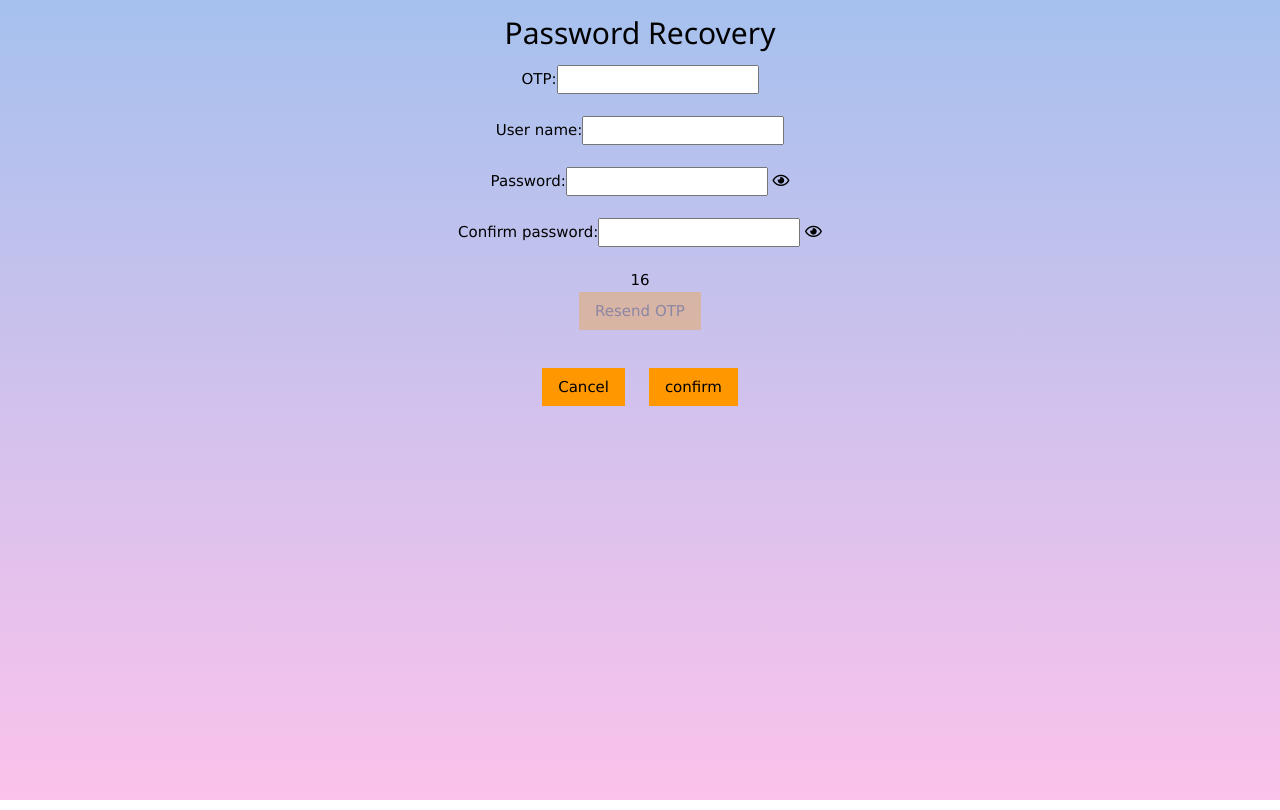
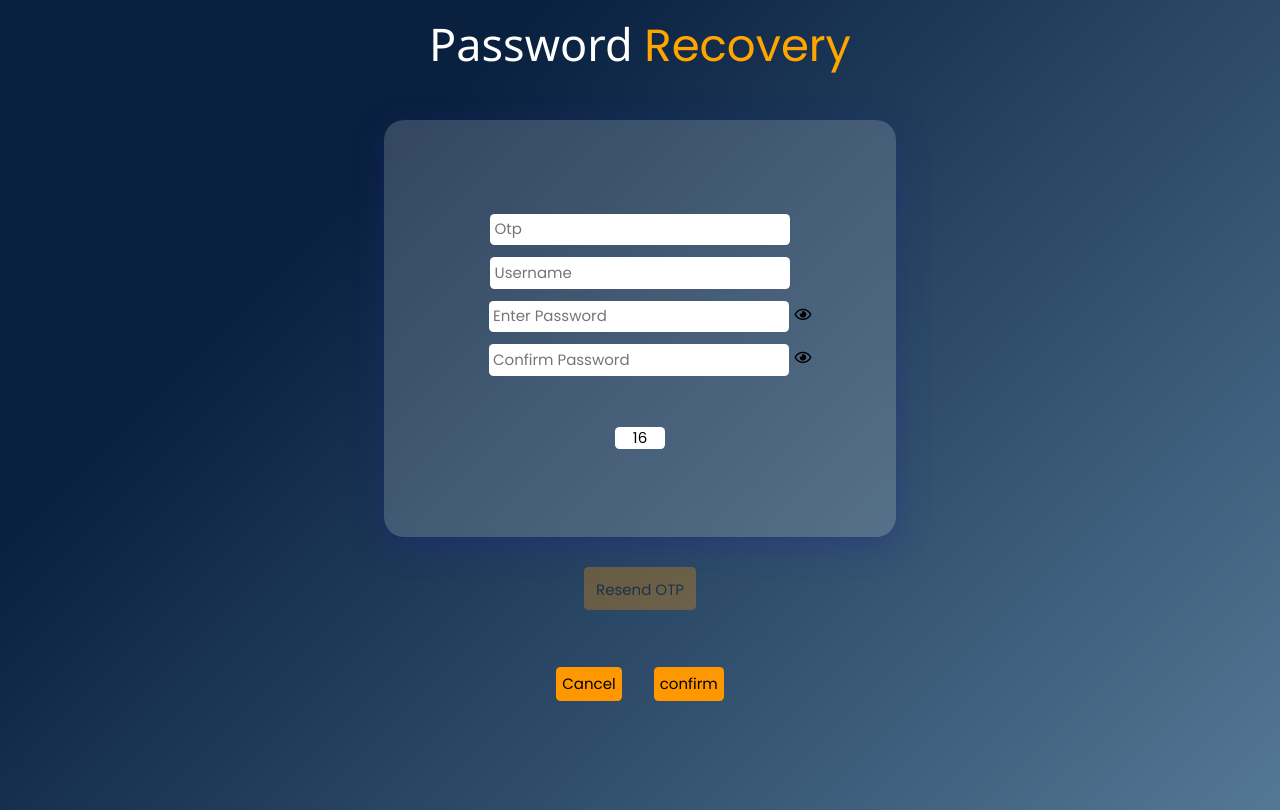
Before and after one commit to awezrebel/GraceMarkAllocator, a plain HTML site: page otp.html in a window 1280 px wide. Drawn offline with nearby package versions, Linux system fonts and the light colour scheme.

Commit message:
otp-final

```diff
--- a/otp.html
+++ b/otp.html
@@ -1,56 +1,158 @@
 <!DOCTYPE html>
 <html lang="en">
+
 <head>
   <title>OTP</title>
   <meta name="viewport" content="width=device-width, initial-scale=1">
   <link rel="stylesheet" href="https://www.w3schools.com/w3css/4/w3.css">
   <link rel="stylesheet" href="https://cdnjs.cloudflare.com/ajax/libs/font-awesome/5.13.0/css/all.min.css">
+  <style>
+    @import url('https://fonts.googleapis.com/css2?family=Poppins&display=swap');
+  </style>
+  <style>
+    * {
+      margin: 0;
+      padding: 0;
+      box-sizing: border-box;
+      font-family: 'Poppins', sans-serif;
 
-<body>
-  <style>
+    }
 
     body {
-        background-image: linear-gradient(to top, #fbc2eb 0%, #a6c1ee 100%);
-       text-align: center;
+      background-color: #537895;
+background-image: linear-gradient(315deg, #537895 0%, #09203f 74%);
+
 height: 100vh;
-        }
-.button {
-font-size:15px;
-  border-radius: 3px;
-  background-color: #f4511e;
-  border: none;
-  color: #FFFFFF;
-  text-align: center;
 
-  padding: 7px;
-  width: 70px;
-  transition: all 0.5s;
-  cursor: pointer;
-  margin: 5px;
     }
 
-  </style>
+    header {
+      /* border: 1px solid red; */
+      text-align: center;
+      color: white;
 
-  <div class="w3-container w3-peach">
+    }
 
-  <h2>Password Recovery</h2>
+    header h2{
+      /* font-weight: bold; */
+      font-size: 45px;
 
+    }
 
-  </div>
-   <form method="GET" , action="https://profilebuilder-se.herokuapp.com/">
+    span {
+      color: orange;
+      /* font-weight: bold; */
+
+    }
+
+    form{
+      display: flex;
+      flex-direction: column;
+      /* border: 1px solid red; */
+      justify-content:center;
+      align-items:center;
+      width:50%;
+      height:80vh;
+      margin: auto;
+    }
+
+    .inputs{
+      /* border: 1px solid red; */
+      margin-top: 2rem;
+      display: flex;
+      flex-direction: column;
+      width:80%;
+      height:80%;
+      justify-content:center;
+      align-items:center;
+      background: rgba( 226, 233, 241, 0.20 );
+box-shadow: 0 8px 32px 0 rgba( 31, 38, 135, 0.37 );
+backdrop-filter: blur( 4.0px );
+-webkit-backdrop-filter: blur( 4.0px );
+border-radius: 20px;
+
+    }
+
+    .inputs input{
+      margin:0.4rem;
+      padding:0.3rem;
+      border-radius: 0.3rem;
+      border: none;
+      width:20rem;
+    }
+
+    .far{
+      padding-top: 0.8rem;
+      width:27px;
+
+    }
+    .password,.confirm-password{
+      display: flex;
+      margin-left: 1.6rem;
+      /* width:70%; */
+
+    }
+
+    #countdown{
+      width:50px;
+      border: 2px solid black;
+      display: grid;
+      place-items: center;
+      margin-top: 3rem;
+      background-color: white;
+      border-radius: 0.3rem;
+      border: none;
+    }
+
+    .w3-btn{
+      padding: 0.4rem;
+      margin:0.4rem;
+      border-radius: 0.3rem;
+      /* margin-top:2rem; */
+
+    }
+
+    #mybutton{
+      margin-top:2rem;
+      padding:0.8rem;
+    }
 
 
 
 
+  </style>
 
-    OTP:<input type="text" name="otp" ><br></br>
-     User name:<input type="text" name="uname1" ><br></br>
-    Password:<input type="password" name="pwd" id="pwd">
-     <em class="far fa-eye"  onclick="password()"></em><br></br>
-    Confirm password:<input type="password" name="cpwd"  id="cpwd">
-   <em class="far fa-eye"  onclick="confirmpassword()"></em><br></br>
+<body>
+
+  <header>
+    <h2>Password <span>Recovery</span></h2>
+  </header>
+  <form method="GET" , action="https://profilebuilder-se.herokuapp.com/">
+
+      <div class="inputs">
+
+
+
+        <input type="text" placeholder="Otp" name="otp">
+        <input type="text" placeholder="Username" name="uname1">
+        <div class="password">
+          <input type="password" placeholder="Enter Password"   name="pwd" id="pwd">
+          <em class="far fa-eye" onclick="password()"></em>
+
+        </div>
+        <div class="confirm-password">
+
+          <input type="password" placeholder="Confirm Password"   name="cpwd" id="cpwd">
+          <em class="far fa-eye" onclick="confirmpassword()"></em>
+        </div>
+        <div id="countdown"></div>
+
+      </div>
+
+
+
     <script>
-  function  password() {
+      function password() {
         var x = document.getElementById("pwd");
         if (x.type === "password") {
           x.type = "text";
@@ -59,7 +161,7 @@ font-size:15px;
         }
       }
 
-  function   confirmpassword() {
+      function confirmpassword() {
         var x = document.getElementById("cpwd");
         if (x.type === "password") {
           x.type = "text";
@@ -69,31 +171,30 @@ font-size:15px;
       }
     </script>
 
-        <div id="countdown"></div>
-        <button class="w3-button w3-orange"  id="mybutton" formaction="/otp"  >Resend OTP</button>  <br><br>
+    <button class="w3-btn w3-orange" id="mybutton" formaction="/otp">Resend OTP</button> <br><br>
     <p>
 
-        <a href="login.html" , class="w3-btn w3-orange">Cancel</a>  &nbsp; &nbsp;
-        <button  type="submit" , class="w3-btn w3-orange" >confirm</button> <br><br>
+      <a href="login.html" , class="w3-btn w3-orange">Cancel</a> &nbsp; &nbsp;
+      <button type="submit" , class="w3-btn w3-orange">confirm</button> <br><br>
     <p></p>
 
 
 
     <script>
-const htmlBtn=document.getElementById("mybutton");
-htmlBtn.disabled=true;
+      const htmlBtn = document.getElementById("mybutton");
+      htmlBtn.disabled = true;
     </script>
 
 
     <script>
-alert("otp sent succesfully")
+      // alert("otp sent succesfully")
       var timeleft = 20;
-var downloadTimer = setInterval(function(){
-if(timeleft <= 0){
+      var downloadTimer = setInterval(function () {
+        if (timeleft <= 0) {
           clearInterval(downloadTimer);
-document.getElementById("countdown").innerHTML = " ",htmlBtn.disabled=false;
+          document.getElementById("countdown").innerHTML = " ", htmlBtn.disabled = false;
         } else {
-document.getElementById("countdown").innerHTML = timeleft ;
+          document.getElementById("countdown").innerHTML = timeleft;
         }
         timeleft -= 1;
       }, 1000);
@@ -104,4 +205,5 @@ timeleft -= 1;
 
 
 </body>
+
 </html>
```
Lines whose indentation alone changed are shown as unchanged.
